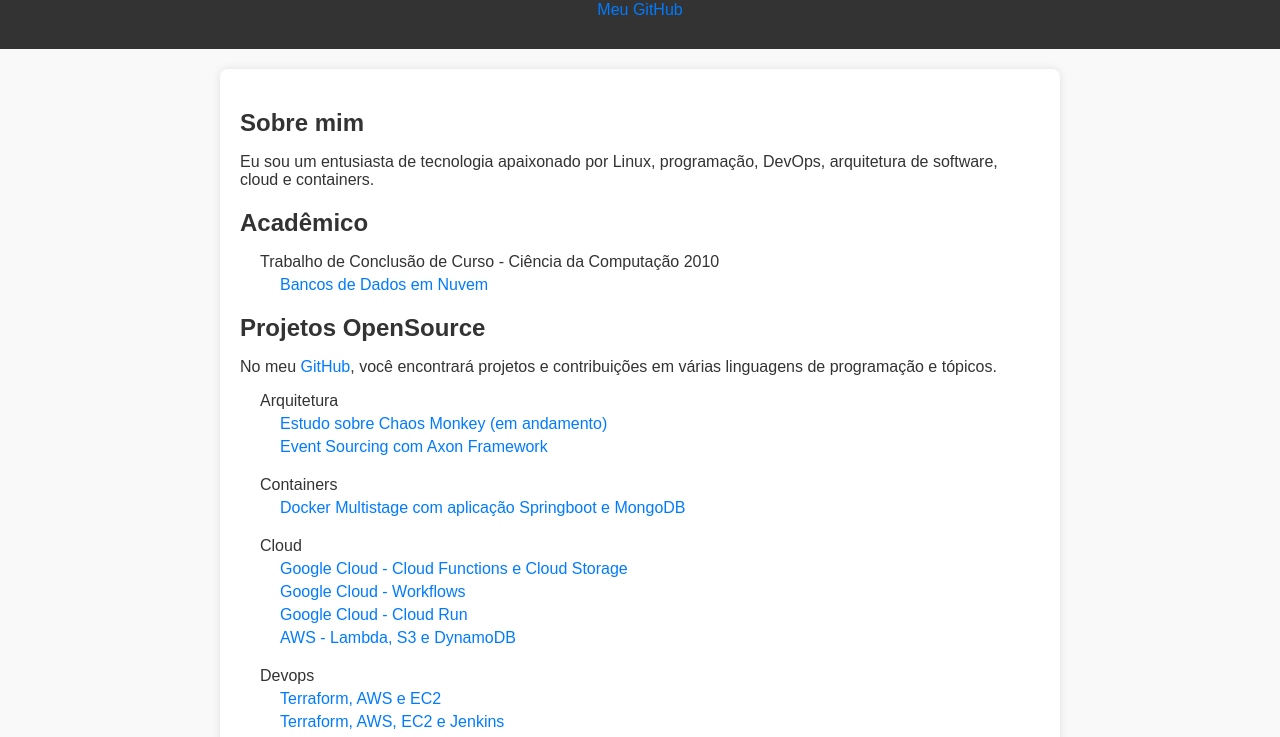
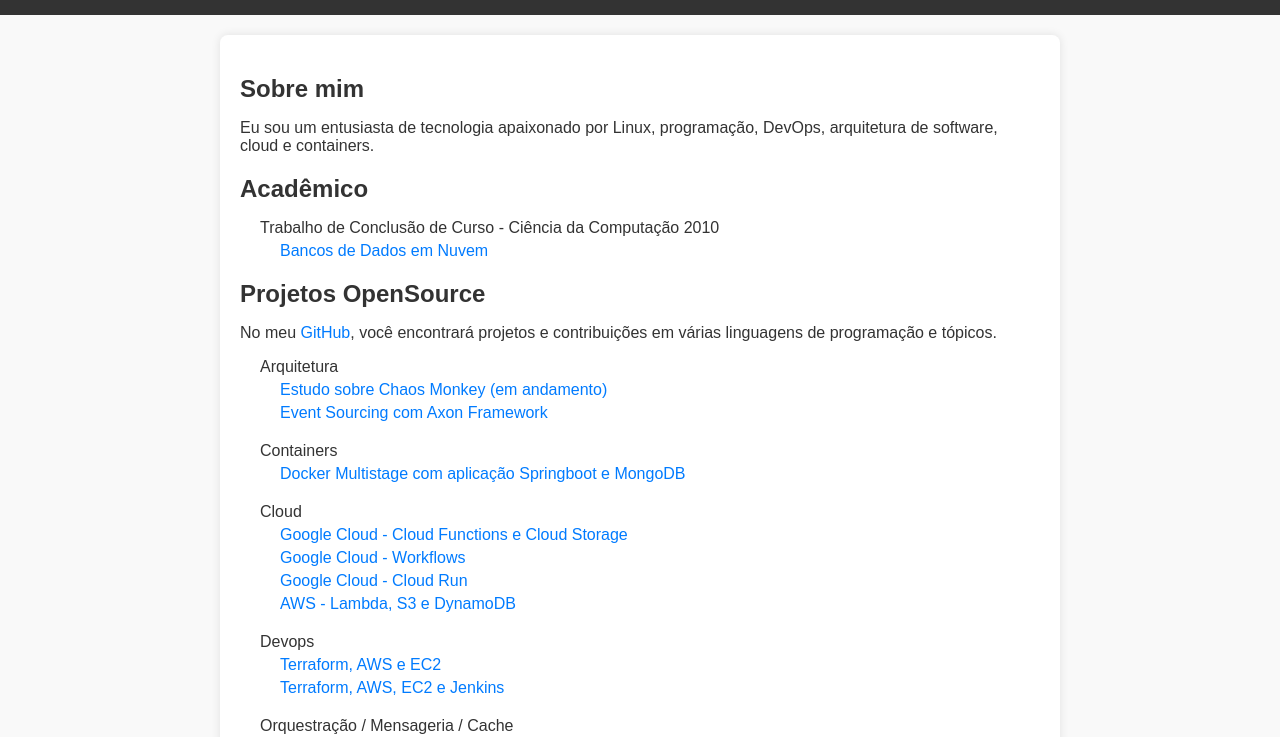
Before and after one commit to pedrobelmino/pedrobelmino.github.io, a plain HTML site: page index.html in a window 1280 px wide. Shown: the part 93-830 px from the top of the page. Drawn offline with Linux system fonts and the light colour scheme.

Commit message:
deixando o html mais bonito, gerado por chatgpt

```diff
--- a/index.html
+++ b/index.html
@@ -3,7 +3,7 @@
 <head>
     <meta charset="UTF-8">
     <meta name="viewport" content="width=device-width, initial-scale=1.0">
-    <title>Meu GitHub</title>
+    <title>Pedro Belmino - atuação em TI</title>
     <style>
         body {
             font-family: Arial, sans-serif;
@@ -61,7 +61,6 @@
 <body>
     <header>
         <h1>Pedro Belmino - atuação em TI</h1>
-        <p><a id="github-link" href="https://github.com/pedrobelmino" target="_blank">Meu GitHub</a></p>
     </header>
 
     <div id="content">
```
